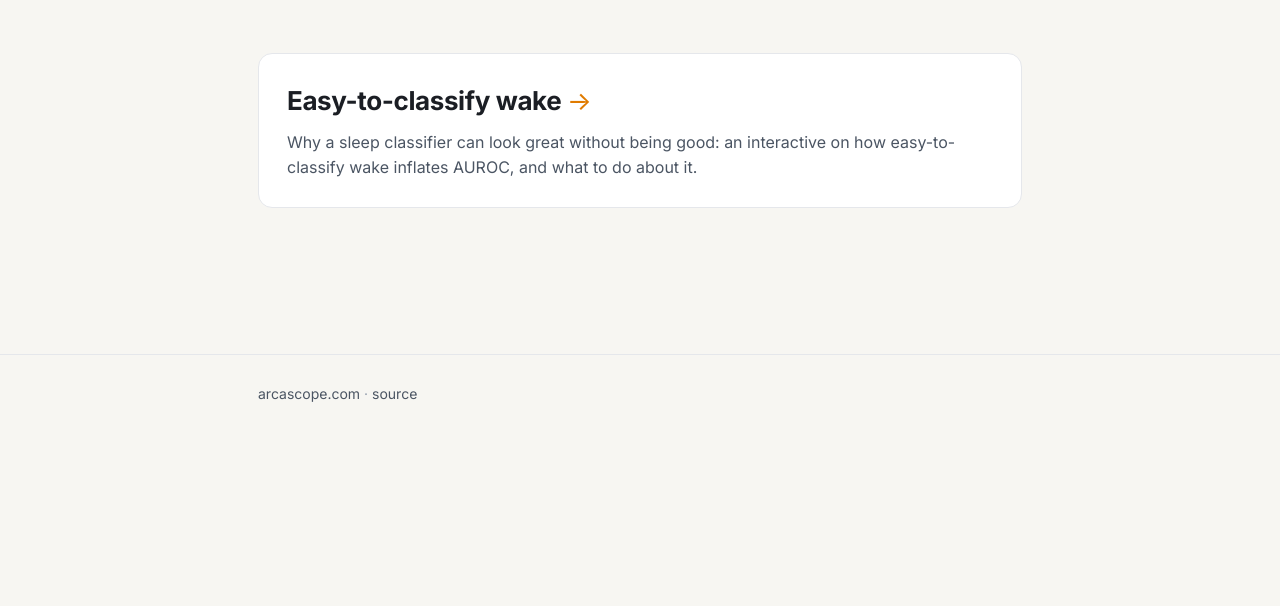
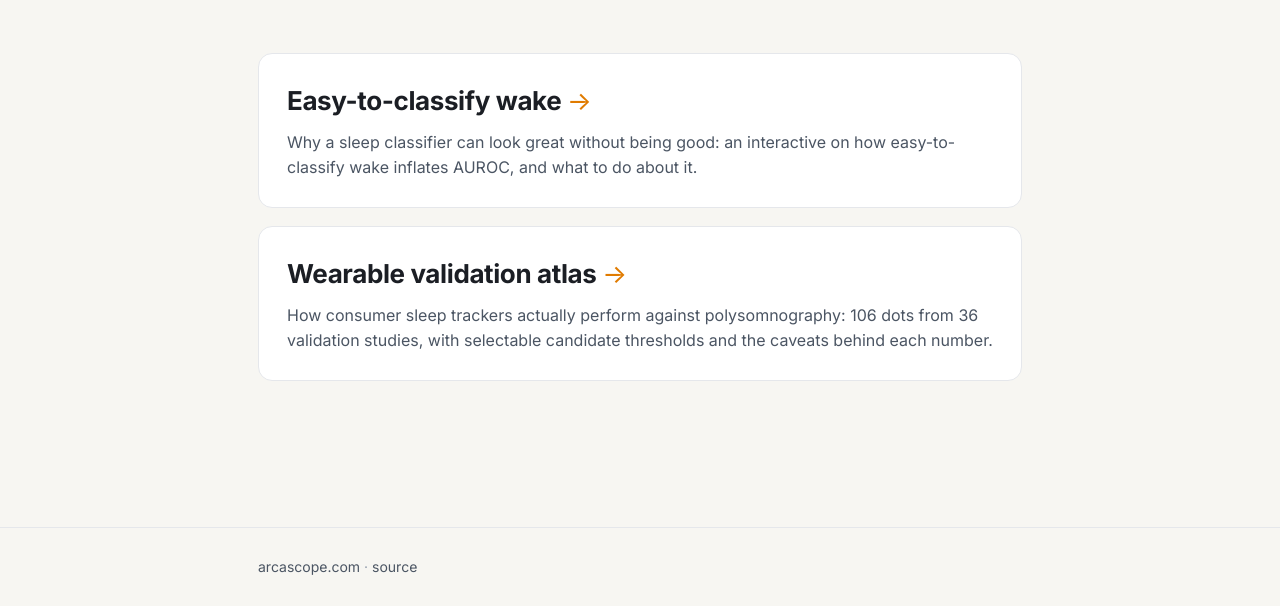
Before and after one commit to Arcascope/explainers, a plain HTML site: page index.html in a window 1280 px wide. Shown: the part 271-877 px from the top of the page. Before the commit the page ends 800 px from the top, so only its background shows below. Drawn offline with Linux system fonts and the light colour scheme.

Commit message:
Update wearables

```diff
--- a/index.html
+++ b/index.html
@@ -58,6 +58,10 @@
       <h2>Easy-to-classify wake <span class="arrow">&rarr;</span></h2>
       <p>Why a sleep classifier can look great without being good: an interactive on how easy-to-classify wake inflates AUROC, and what to do about it.</p>
     </a>
+    <a class="card" href="wearables/">
+      <h2>Wearable validation atlas <span class="arrow">&rarr;</span></h2>
+      <p>How consumer sleep trackers actually perform against polysomnography: 106 dots from 36 validation studies, with selectable candidate thresholds and the caveats behind each number.</p>
+    </a>
   </div>
 </main>
 <footer>
```
